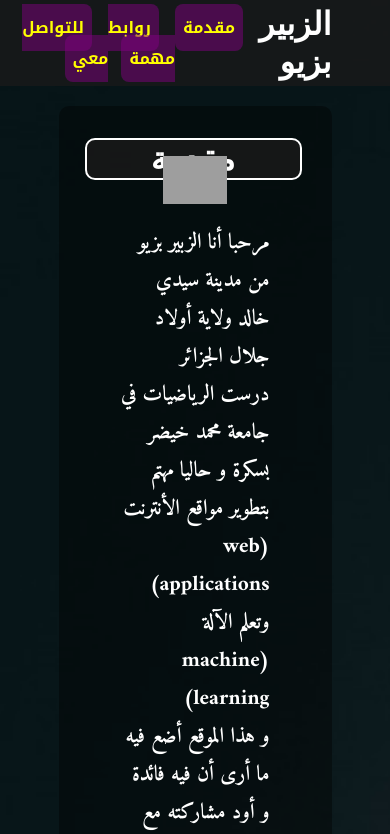
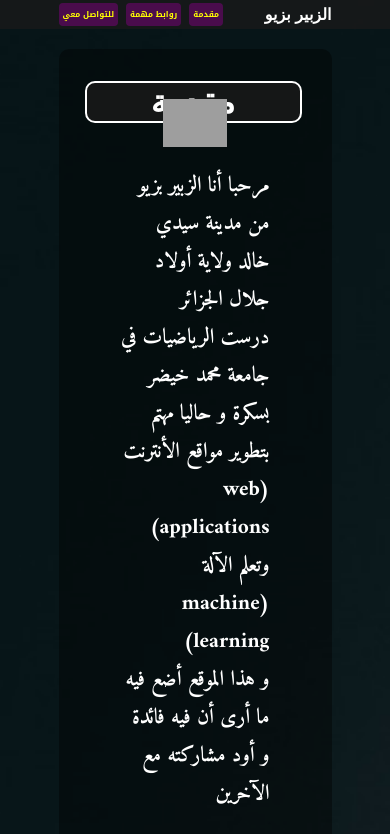
Before and after one commit to ezzobir/ezzobir.github.io, a plain HTML site: page index.html in a window 390 px wide. Shown: the top 834 px of the page. Drawn offline with Linux system fonts and the light colour scheme; grey boxes are pictures that could not be loaded; a web font is replaced by a local one.

Commit message:
some RWD

```diff
--- a/main.css
+++ b/main.css
@@ -144,3 +144,27 @@ footer ul li a {
     border-radius: 10px;
     padding: 5px;
 }
+
+@media (max-width: 700px) {
+    body {
+        font-size: 10pt;
+    }
+}
+
+@media (max-width: 590px) {
+    body {
+        font-size: 8pt;
+    }
+}
+
+@media (max-width: 475px) {
+    body {
+        font-size: 6pt;
+    }
+}
+
+@media (max-width: 360px) {
+    body {
+        font-size: 4pt;
+    }
+}
```
